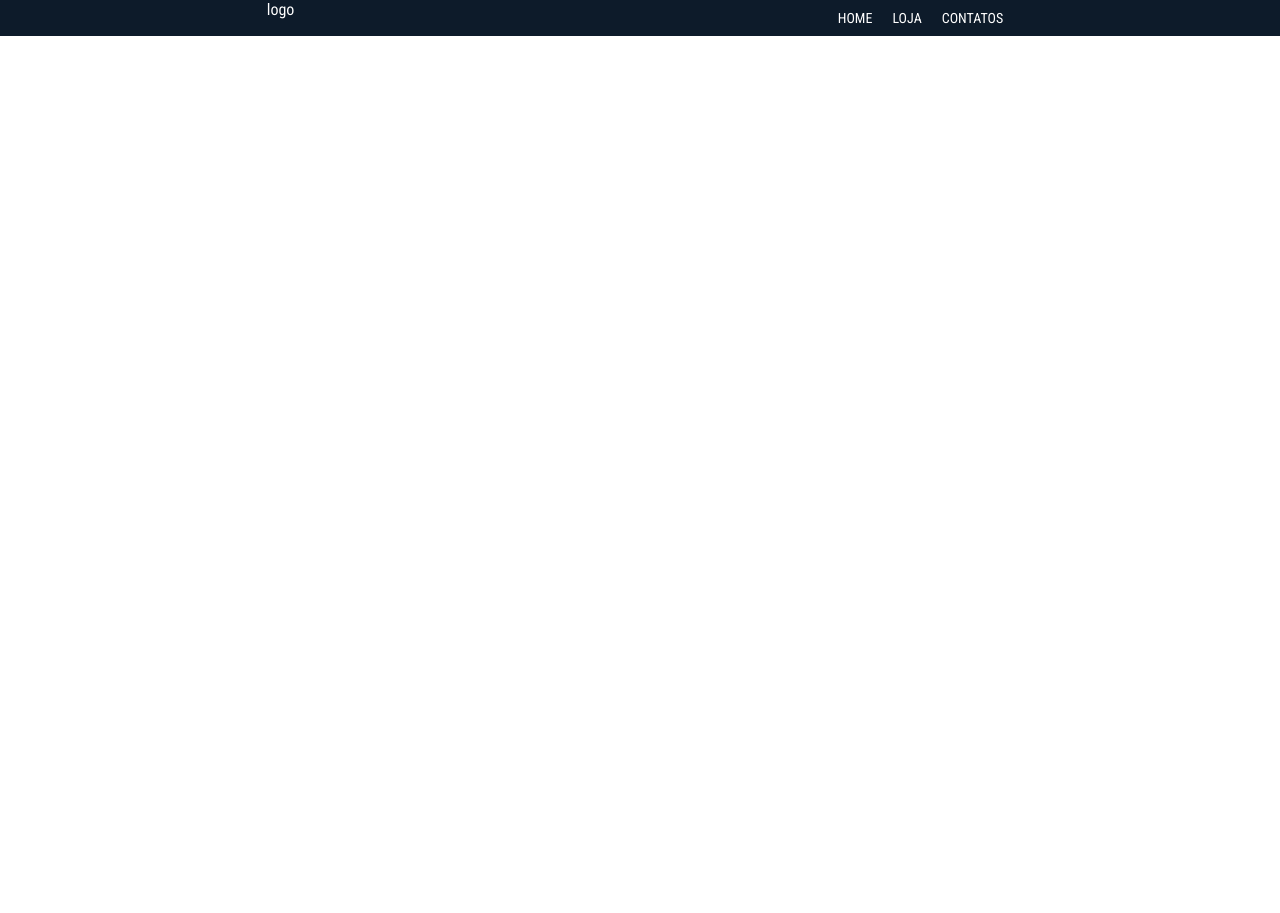
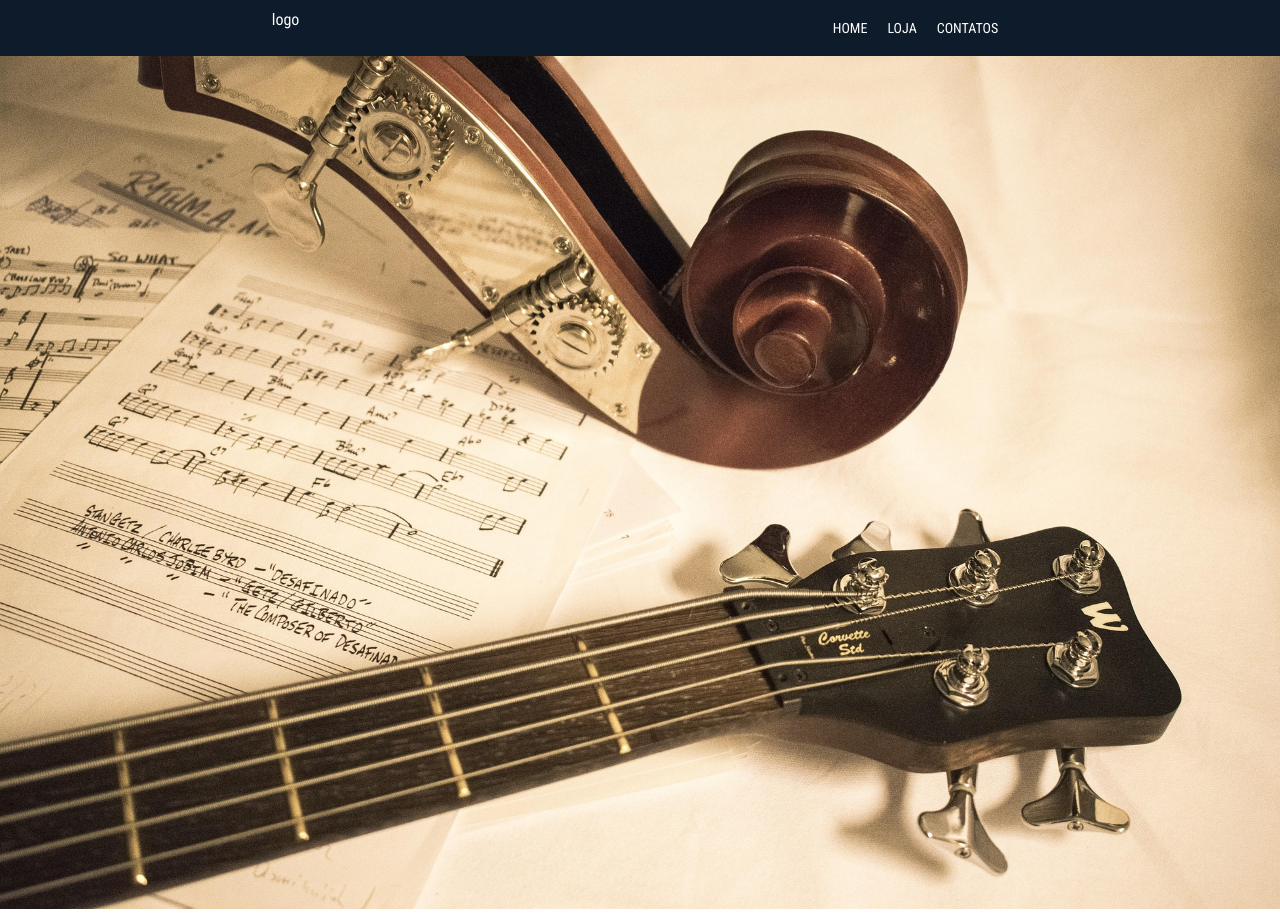
Before and after one commit to felipegds29/blog, a plain HTML site: page index.html in a window 1280 px wide. Before the commit the page ends 800 px from the top, so only its background shows below. Drawn offline with Linux system fonts and the light colour scheme; a web font is replaced by a local one.

Commit message:
Add files via upload

```diff
--- a/index.html
+++ b/index.html
@@ -22,7 +22,9 @@
             </ul>
         </div>
     </header>
-    <main> </main>
+    <main>
+        <img  class="img-capa" src="img/pactovisual-instruments-1717338_1920.jpg" alt="Contrabaixo acustico ao lado de um contrabaixo eletrico deitados com uma partitura entre eles">
+    </main>
     <footer> </footer>
 </body>
 
--- a/style.css
+++ b/style.css
@@ -25,6 +25,7 @@ header{
     display: flex;
     justify-content: space-around;
     color: var(--branco);
+    padding: 10px;
 }
 .menu{
     display: flex;
@@ -35,3 +36,6 @@ header{
     text-transform: uppercase;
     font-size: 14px;
 }
+.img-capa{
+    width: 100%;
+}
```
Also changed, not shown: img/images.jpeg (added), img/pactovisual-instruments-1717338_1920.jpg (added).
